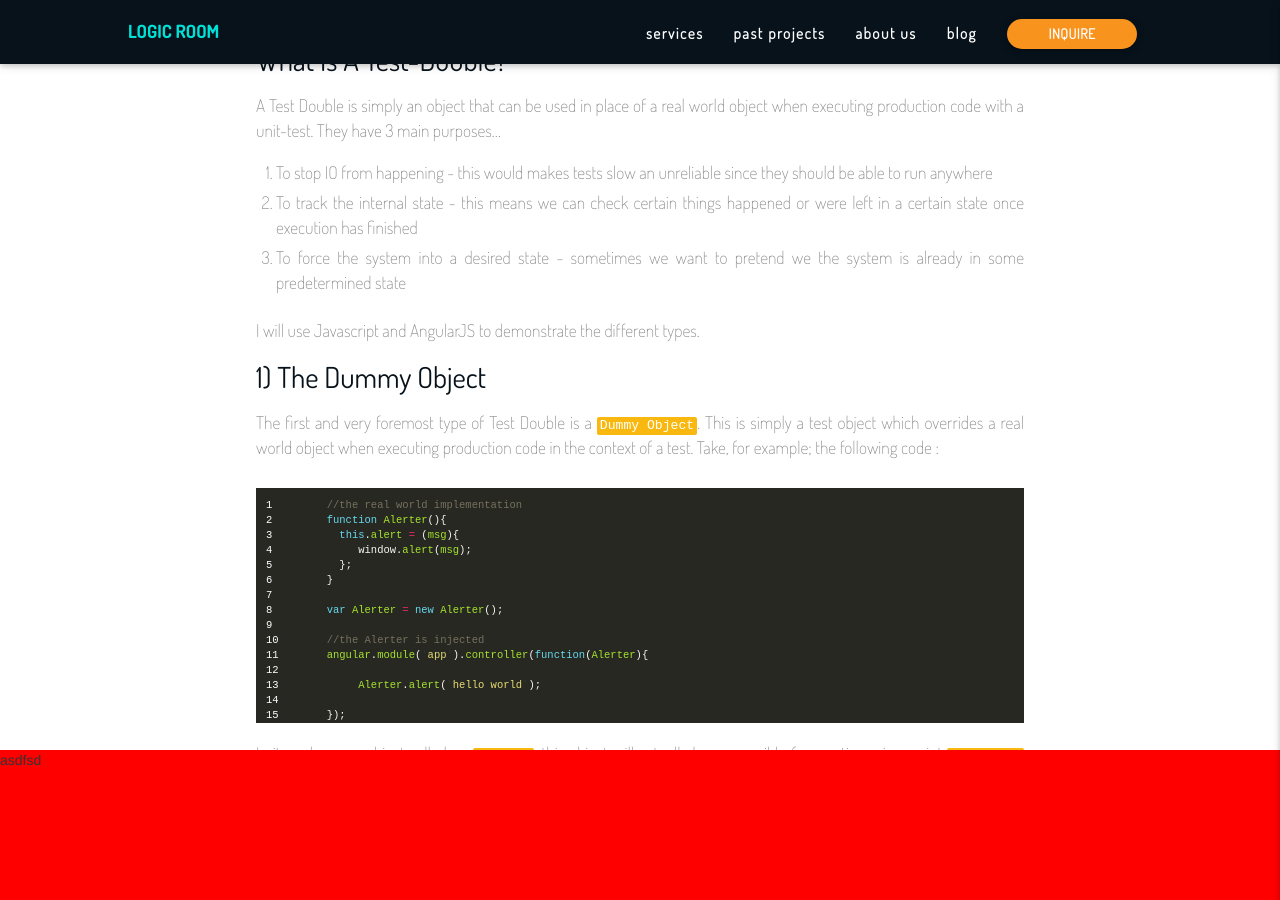
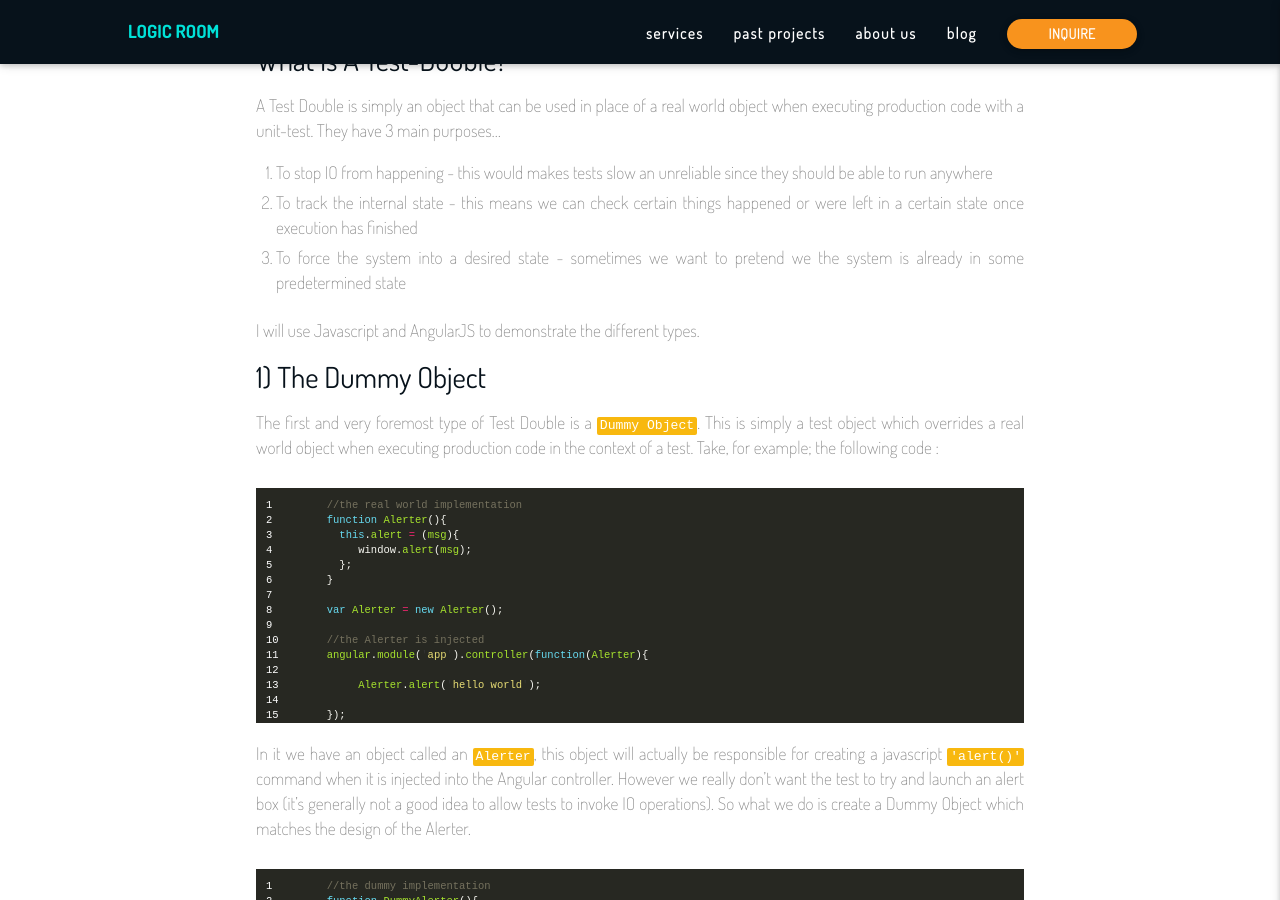
Before and after one commit to peterheard01/logic-room, a Jekyll site: the page built from _posts/5_Javascript_Test_Doubles_You_Should_Know_About/2016-8-12-5-javascript-test-doubles-you-should-know-about.md, in a window 1280 px wide and 900 px high, scrolled down 490 px. Built offline with Jekyll 4.4.1, drawn with Linux system fonts in a browser that asks for light colours.

Commit message:
added half way detection to javascript pages

```diff
--- a/_includes/scripts.html
+++ b/_includes/scripts.html
@@ -2,10 +2,34 @@
 
 {% if page.category == 'javascript' %}
 
+<script src="//load.sumome.com/" data-sumo-site-id="4fddae07d1ccee99330aead25d75ae85bc6804e99fefd1e92c06f38a3d7dfa03" async="async"></script><script src="//load.sumome.com/" data-sumo-site-id="4fddae07d1ccee99330aead25d75ae85bc6804e99fefd1e92c06f38a3d7dfa03" async="async"></script>
 
-<div style="height:150px; width:100%; background-color:red; position: fixed; bottom:0px">
-  asdfsd
-</div>
+
+
+<!--<div style="height: 150px;-->
+    <!--width: 200px;-->
+    <!--background-color: red;-->
+    <!--position: fixed;-->
+    <!--bottom: 0px;-->
+    <!--opacity: 1;-->
+    <!--right: 200px;">-->
+
+<!--sdsd-->
+
+<!--</div>-->
+
+
+<!--<div style="height:150px; width:100%; background-color:red; position: fixed; bottom:0px; opacity:1;">-->
+
+  <!--<div style="width: 200px;-->
+    <!--background-color: white;-->
+    <!--float: right;-->
+    <!--margin-right: 200px;-->
+    <!--height: 200px;">-->
+    <!--ss-->
+  <!--</div>-->
+
+<!--</div>-->
 
 
 <div>
```
